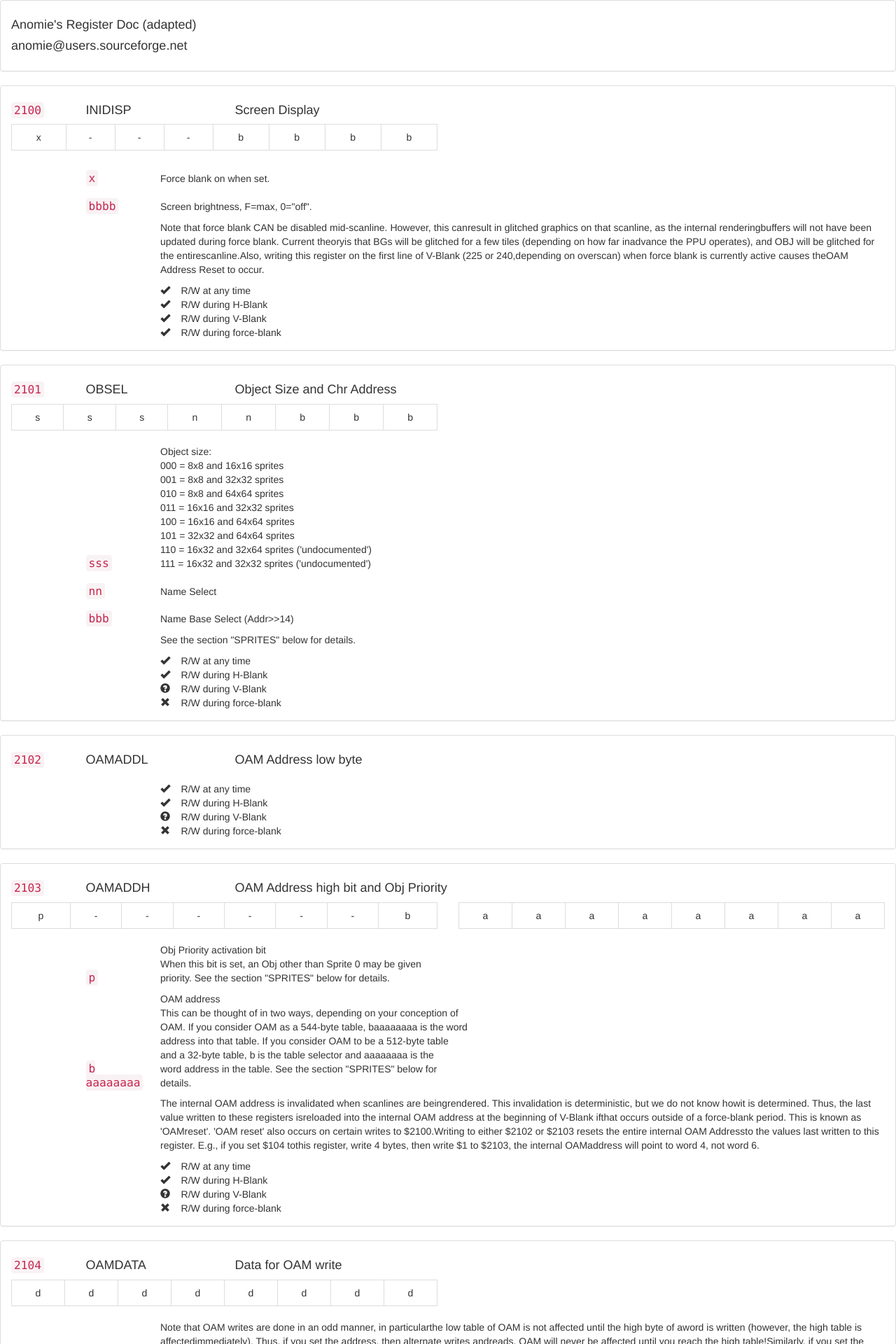
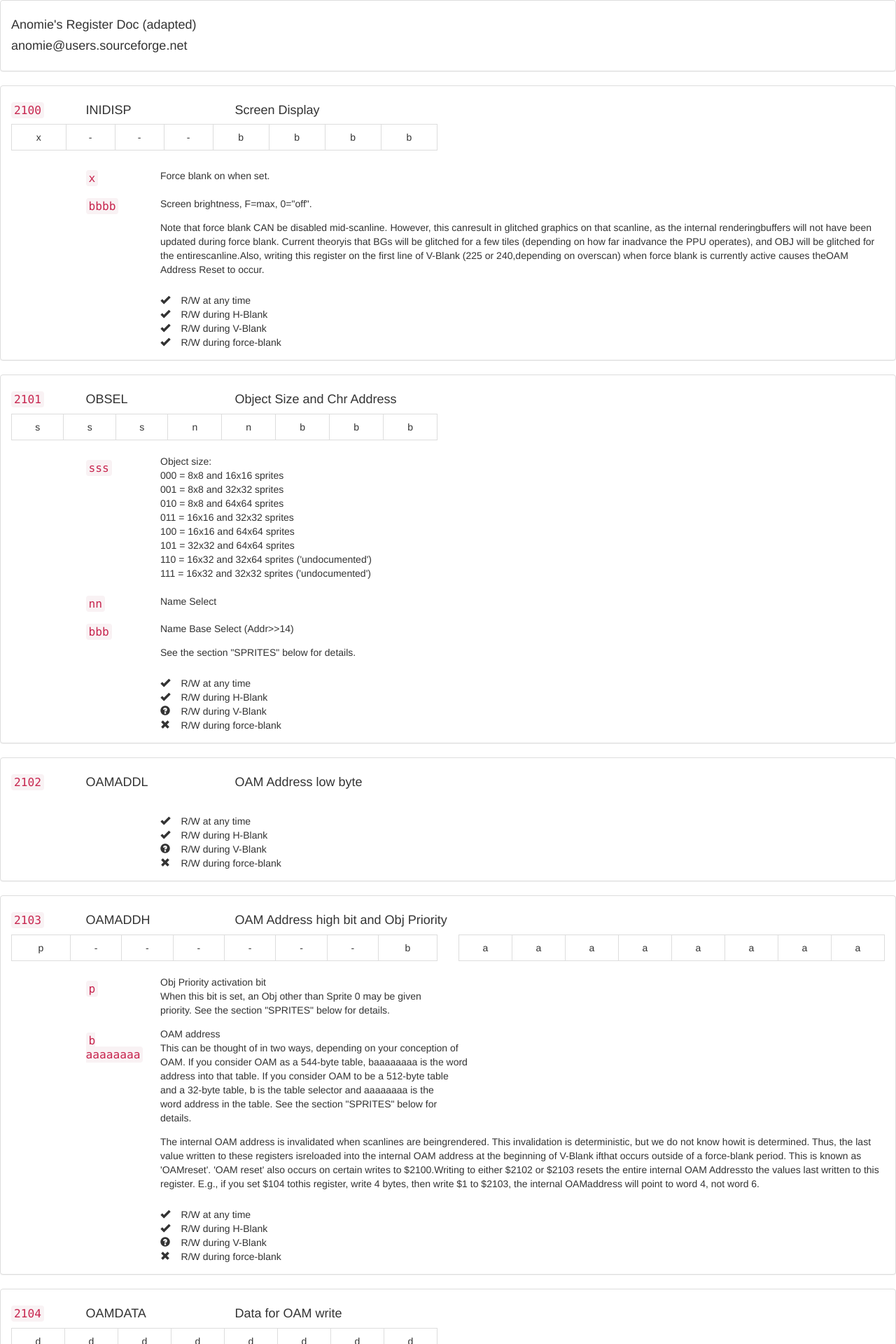
Before and after one commit to quine-io/scott.quine-io.github.io, a Jekyll site: the page registers.html, which Jekyll copies as it is, in a window 1280 px wide. Shown: the top 1920 px of the page at 70% size. Built offline with Jekyll 4.4.1, drawn with Linux system fonts in a browser that asks for light colours; nearby versions of some CDN libraries.

Commit message:
fix bit description alignmnet

```diff
--- a/css/register.css
+++ b/css/register.css
@@ -11,5 +11,10 @@
         font-size: 14px; /* if using LESS it's quicker to just use @font-size-base */
 }
 .alignrow > *:last-child {
-        vertical-align: center;
+        vertical-align: bottom;
+        margin-bottom: 1em;
 }
+
+.bit-id {
+        vertical-align: top;
+}
```
